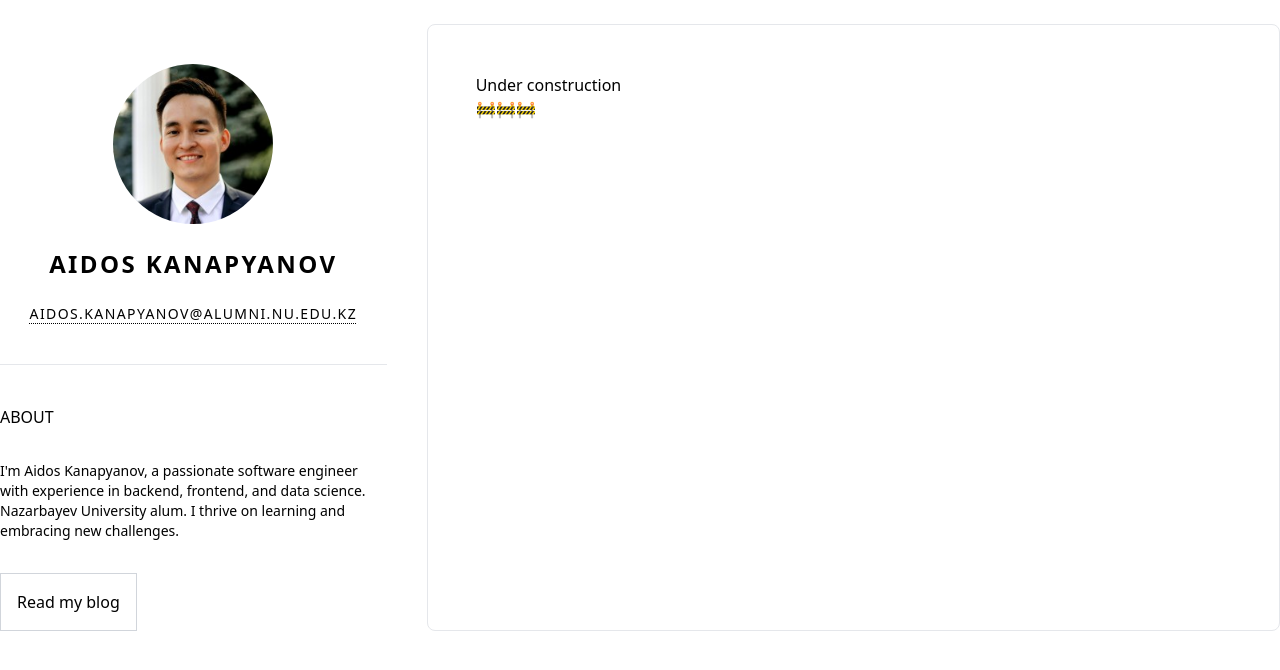
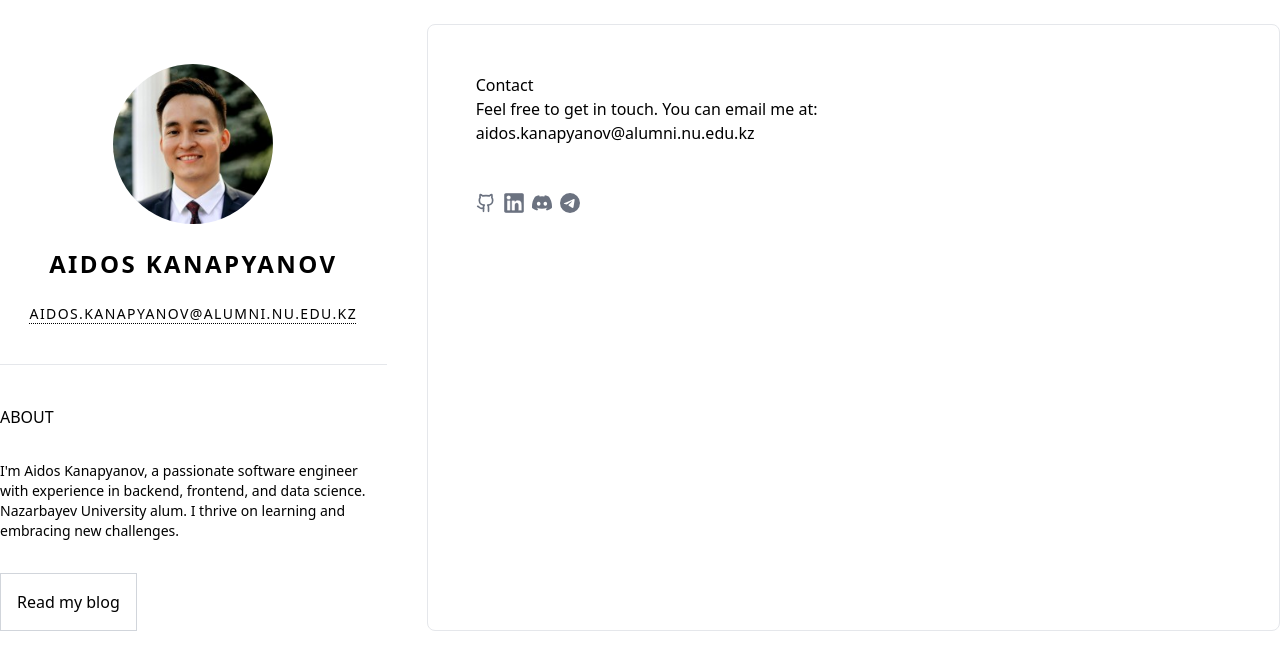
Before and after one commit to aidoskanapyanov/personal-website-nextra, a Next.js app: page /contact in a window 1280 px wide. Shown: the top 670 px of the page. Built offline with nearby package versions, Linux system fonts and the light colour scheme.

Commit message:
Update contact page

```diff
--- a/data/contact.mdx
+++ b/data/contact.mdx
@@ -1,3 +1,17 @@
-# Under construction
+# Contact
 
-🚧🚧🚧
+Feel free to get in touch. You can email me at:
+[aidos.kanapyanov@alumni.nu.edu.kz](mailto:aidos.kanapyanov@alumni.nu.edu.kz)
+
+<br />
+<br />
+
+import { FooterIcons } from "@/components/Footer";
+
+export const ContactIcons = ({ children }) => (
+  <div className="flex flex-row gap-2">{children}</div>
+);
+
+<ContactIcons>
+  <FooterIcons />
+</ContactIcons>
```
